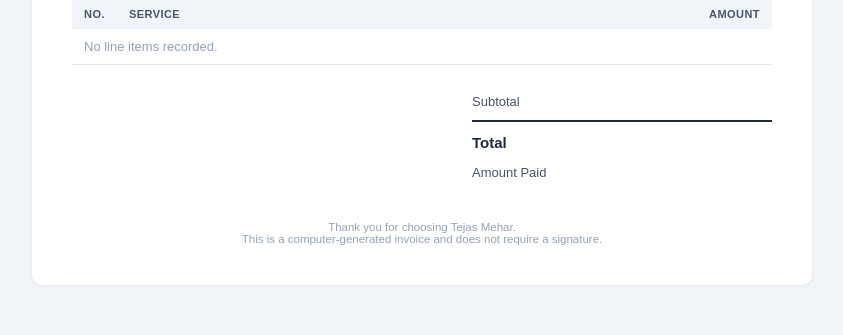
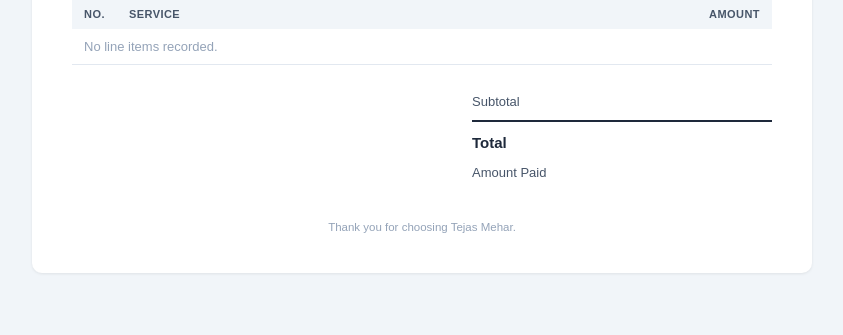
Before and after one commit to webcultivate01-tv/my-personal-portfolio-website, a PHP site: the page made by admin/app/Views/bills/show.php in a window 1280 px wide. Shown: the part 314-649 px from the top of the page, without its empty margins (218-1061 px from the left). Run offline with PHP 8.4, Linux system fonts and the light colour scheme; the template is opened without the code that fills it, so the values that code supplies are empty; some libraries are stand-ins or nearby versions.

Commit message:
Update the Invoice

```diff
--- a/admin/app/Views/bills/show.php
+++ b/admin/app/Views/bills/show.php
@@ -71,9 +71,11 @@
   .footer { margin-top: 34px; text-align: center; font-size: 11.5px; color: #94a3b8; }
 
   @media print {
-    body { background: #fff; padding: 0; }
+    @page { margin: 0; }
+    body { background: #fff; padding: 15mm 12mm; }
     .toolbar { display: none; }
     .sheet { box-shadow: none; border-radius: 0; max-width: none; padding: 0; }
+    .footer { position: fixed; bottom: 8mm; left: 12mm; right: 12mm; margin-top: 0; }
   }
 </style>
 </head>
@@ -160,8 +162,7 @@
     <?php endif; ?>
 
     <div class="footer">
-      Thank you for choosing Tejas Mehar.<br>
-      This is a computer-generated invoice and does not require a signature.
+      Thank you for choosing Tejas Mehar.
     </div>
   </div>
 
--- a/admin/app/Views/monthly/invoice.php
+++ b/admin/app/Views/monthly/invoice.php
@@ -80,7 +80,8 @@
   .footer { margin-top: 34px; text-align: center; font-size: 11.5px; color: #94a3b8; }
 
   @media print {
-    body { background: #fff; padding: 0; }
+    @page { margin: 0; }
+    body { background: #fff; padding: 15mm 12mm; }
     .toolbar { display: none; }
     .sheet { box-shadow: none; border-radius: 0; max-width: none; padding: 0; }
   }
--- a/admin/app/Views/monthly/receipt.php
+++ b/admin/app/Views/monthly/receipt.php
@@ -68,7 +68,8 @@
   .footer { margin-top: 30px; text-align: center; font-size: 11.5px; color: #94a3b8; }
 
   @media print {
-    body { background: #fff; padding: 0; }
+    @page { margin: 0; }
+    body { background: #fff; padding: 15mm 12mm; }
     .toolbar { display: none; }
     .sheet { box-shadow: none; border-radius: 0; max-width: none; padding: 0; }
   }
```
